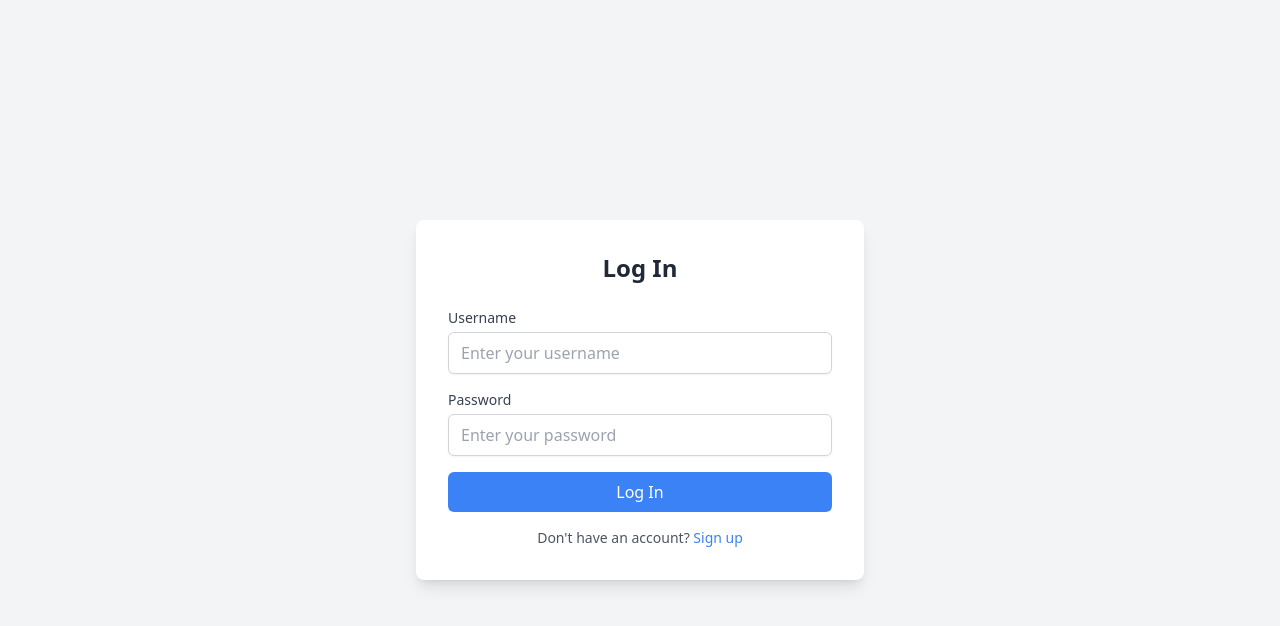
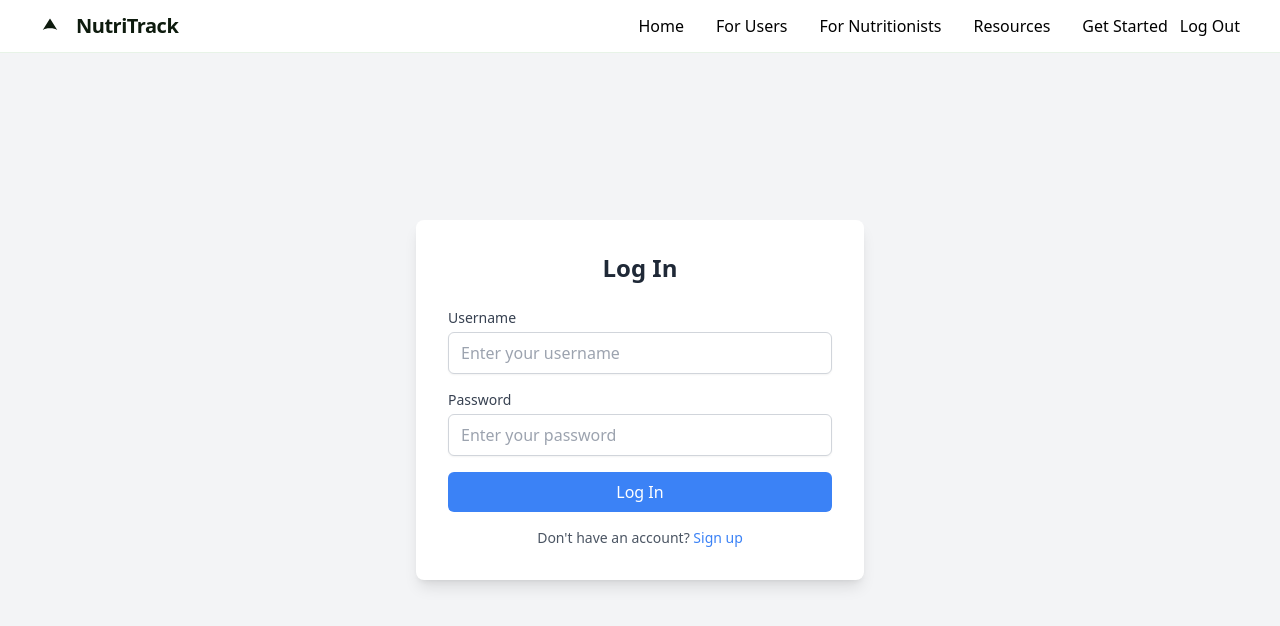
Before and after one commit to SHIBINSHA02/Dietrie, a React (Vite) app in the folder frontend/: page /login in a window 1280 px wide. Shown: the top 626 px of the page. Built offline with nearby package versions, Linux system fonts and the light colour scheme; sample sign-in values are in the browser's storage.

Commit message:
navbar attached

```diff
--- a/frontend/src/App.jsx
+++ b/frontend/src/App.jsx
@@ -1,8 +1,9 @@
-// frontend/src/App.jsx
+
 import React, { useEffect, useState } from 'react';
 import { BrowserRouter as Router, Routes, Route, Navigate } from 'react-router-dom';
 import './App.css'; // Global styles
 import './index.css'; // Tailwind CSS
+import Navbar from './Components/Navbar/Navbar.jsx'; // Add Navbar
 import Home from './Components/Home/Home.jsx'; // Dashboard component
 import Login from './Components/Auth/Login.jsx';
 import Signup from './Components/Auth/Signup.jsx';
@@ -28,9 +29,10 @@ function App() {
         className="relative flex size-full min-h-screen flex-col bg-[#f8fcf8] group/design-root overflow-x-hidden"
         style={{ fontFamily: 'Lexend, "Noto Sans", sans-serif' }}
       >
+        <Navbar isAuthenticated={isAuthenticated} setIsAuthenticated={setIsAuthenticated} />
         <Routes>
           <Route path="/login" element={<Login setIsAuthenticated={setIsAuthenticated} />} />
-          <Route path="/signup" element={<Signup />} />
+          <Route path="/signup" element={<Signup setIsAuthenticated={setIsAuthenticated} />} />
           <Route
             path="/dashboard"
             element={
--- a/frontend/src/Components/Navbar/Navbar.jsx
+++ b/frontend/src/Components/Navbar/Navbar.jsx
@@ -1,12 +1,22 @@
+
 import React, { useState } from 'react';
+import { Link, useNavigate } from 'react-router-dom';
 
-function Navbar() {
+function Navbar({ isAuthenticated, setIsAuthenticated }) {
   const [isMenuOpen, setIsMenuOpen] = useState(false);
+  const navigate = useNavigate();
 
   const toggleMenu = () => setIsMenuOpen(!isMenuOpen);
 
   const handleLinkClick = () => {
-    if (isMenuOpen) setIsMenuOpen(false); // close menu after click
+    if (isMenuOpen) setIsMenuOpen(false); // Close menu after click
+  };
+
+  const handleLogout = () => {
+    localStorage.removeItem('token'); // Clear JWT token
+    setIsAuthenticated(false); // Update auth state
+    navigate('/login'); // Redirect to login
+    handleLinkClick(); // Close menu if open
   };
 
   return (
@@ -15,7 +25,10 @@ function Navbar() {
       <div className="flex items-center gap-3 sm:gap-4 text-[#0e1b0e]">
         <div className="size-5">
           <svg viewBox="0 0 48 48" fill="none" xmlns="http://www.w3.org/2000/svg">
-            <path d="M13.8261 30.5736C16.7203 29.8826 20.2244 29.4783 24 29.4783C27.7756 29.4783 31.2797 29.8826 34.1739 30.5736C36.9144 31.2278 39.9967 32.7669 41.3563 33.8352L24.8486 7.36089C24.4571 6.73303 23.5429 6.73303 23.1514 7.36089L6.64374 33.8352C8.00331 32.7669 11.0856 31.2278 13.8261 30.5736Z" fill="currentColor"></path>
+            <path
+              d="M13.8261 30.5736C16.7203 29.8826 20.2244 29.4783 24 29.4783C27.7756 29.4783 31.2797 29.8826 34.1739 30.5736C36.9144 31.2278 39.9967 32.7669 41.3563 33.8352L24.8486 7.36089C24.4571 6.73303 23.5429 6.73303 23.1514 7.36089L6.64374 33.8352C8.00331 32.7669 11.0856 31.2278 13.8261 30.5736Z"
+              fill="currentColor"
+            ></path>
           </svg>
         </div>
         <h2 className="text-[#0e1b0e] text-lg lg:text-xl font-bold tracking-tight">NutriTrack</h2>
@@ -28,17 +41,12 @@ function Navbar() {
         aria-label="Toggle menu"
         aria-expanded={isMenuOpen}
       >
-        <svg
-          className="w-6 h-6"
-          fill="none"
-          stroke="currentColor"
-          viewBox="0 0 24 24"
-        >
+        <svg className="w-6 h-6" fill="none" stroke="currentColor" viewBox="0 0 24 24">
           <path
             strokeLinecap="round"
             strokeLinejoin="round"
             strokeWidth="2"
-            d={isMenuOpen ? "M6 18L18 6M6 6l12 12" : "M4 6h16M4 12h16M4 18h16"}
+            d={isMenuOpen ? 'M6 18L18 6M6 6l12 12' : 'M4 6h16M4 12h16M4 18h16'}
           />
         </svg>
       </button>
@@ -50,14 +58,32 @@ function Navbar() {
         } sm:flex flex-col sm:flex-row sm:flex-1 sm:items-center sm:justify-end gap-4 sm:gap-6 lg:gap-8 absolute sm:static top-full left-0 right-0 bg-white sm:bg-transparent p-4 sm:p-0 border-b sm:border-none border-[#e7f3e7] z-20`}
       >
         <div className="flex flex-col sm:flex-row items-center gap-4 sm:gap-6 lg:gap-8">
-          <a onClick={handleLinkClick} className="nav-link" href="#">Home</a>
-          <a onClick={handleLinkClick} className="nav-link" href="#for-users-section">For Users</a>
-          <a onClick={handleLinkClick} className="nav-link" href="#for-nutritionists-section">For Nutritionists</a>
-          <a onClick={handleLinkClick} className="nav-link" href="#">Resources</a>
+          <Link to="/dashboard" onClick={handleLinkClick} className="nav-link">
+            Home
+          </Link>
+          <a onClick={handleLinkClick} className="nav-link" href="#for-users-section">
+            For Users
+          </a>
+          <a onClick={handleLinkClick} className="nav-link" href="#for-nutritionists-section">
+            For Nutritionists
+          </a>
+          <a onClick={handleLinkClick} className="nav-link" href="#resources">
+            Resources
+          </a>
         </div>
         <div className="flex flex-col sm:flex-row gap-2 sm:gap-3">
-          <button className="btn-primary">Get Started</button>
-          <button className="btn-secondary">Log In</button>
+          <Link to="/signup" className="btn-primary">
+            Get Started
+          </Link>
+          {isAuthenticated ? (
+            <button onClick={handleLogout} className="btn-secondary">
+              Log Out
+            </button>
+          ) : (
+            <Link to="/login" className="btn-secondary">
+              Log In
+            </Link>
+          )}
         </div>
       </div>
     </header>
```
